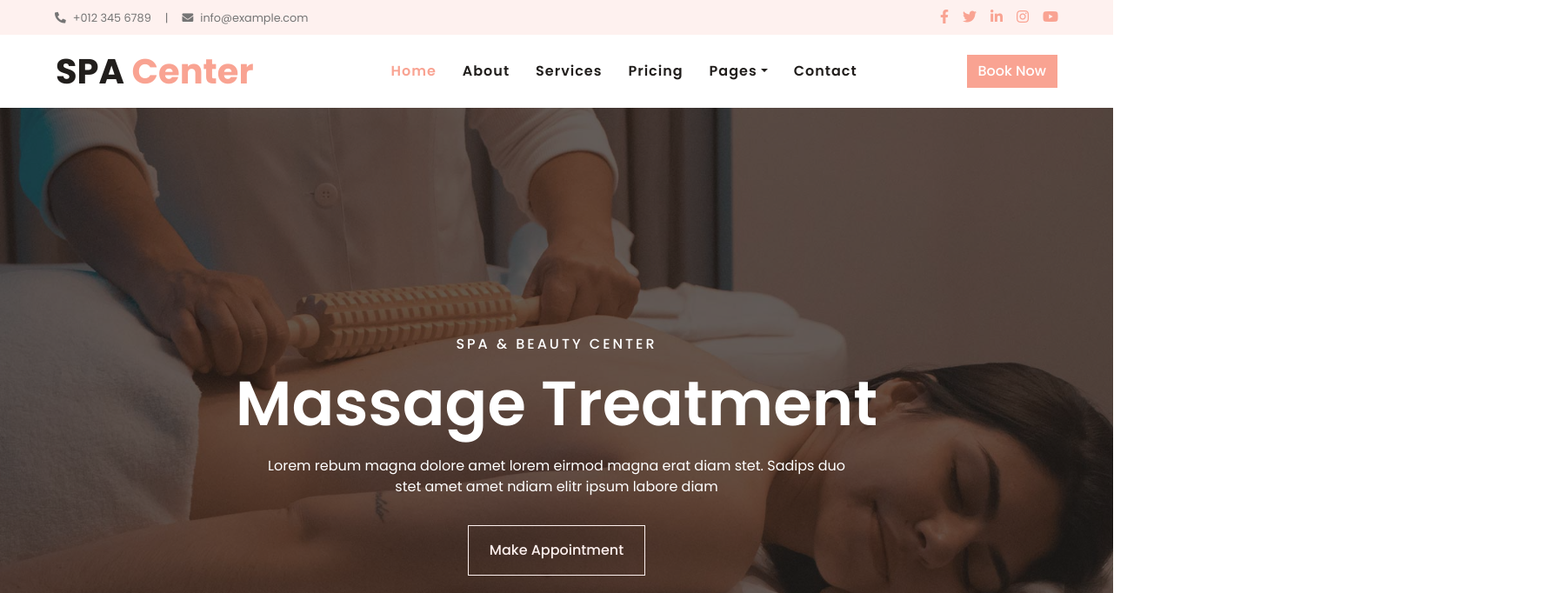
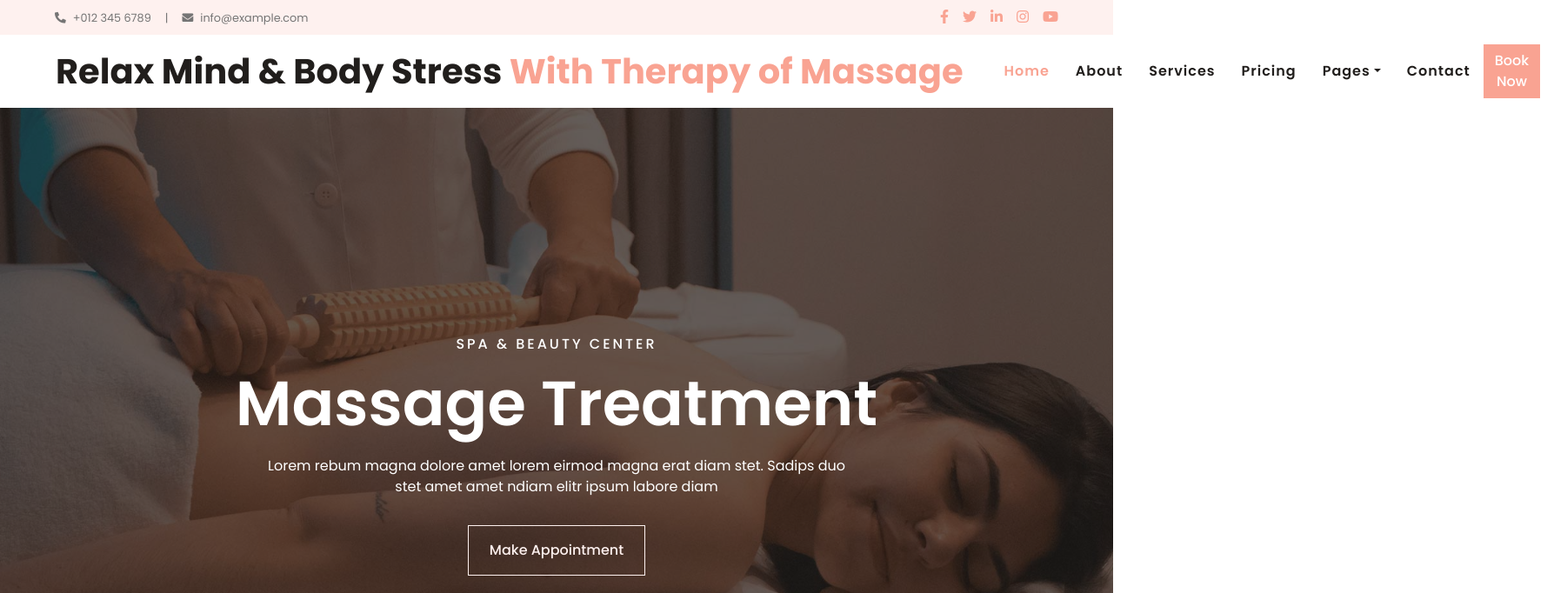
Before and after one commit to yadunandanmassage/yadunandanmassage.github.io, a plain HTML site: page index.html in a window 1280 px wide. Shown: the top 682 px of the page at 87% size, 1787 px wide, since content can reach past the window. Drawn offline with nearby package versions, Linux system fonts and the light colour scheme.

Commit message:
Update index.html

```diff
--- a/index.html
+++ b/index.html
@@ -66,7 +66,7 @@
     <div class="container-fluid p-0">
         <nav class="navbar navbar-expand-lg bg-white navbar-light py-3 py-lg-0 px-lg-5">
             <a href="index.html" class="navbar-brand ml-lg-3">
-                <h1 class="m-0 text-primary"><span class="text-dark">SPA</span> Center</h1>
+                <h1 class="m-0 text-primary"><span class="text-dark">Relax Mind & Body Stress </span> With Therapy of Massage</h1>
             </a>
             <button type="button" class="navbar-toggler" data-toggle="collapse" data-target="#navbarCollapse">
                 <span class="navbar-toggler-icon"></span>
```
